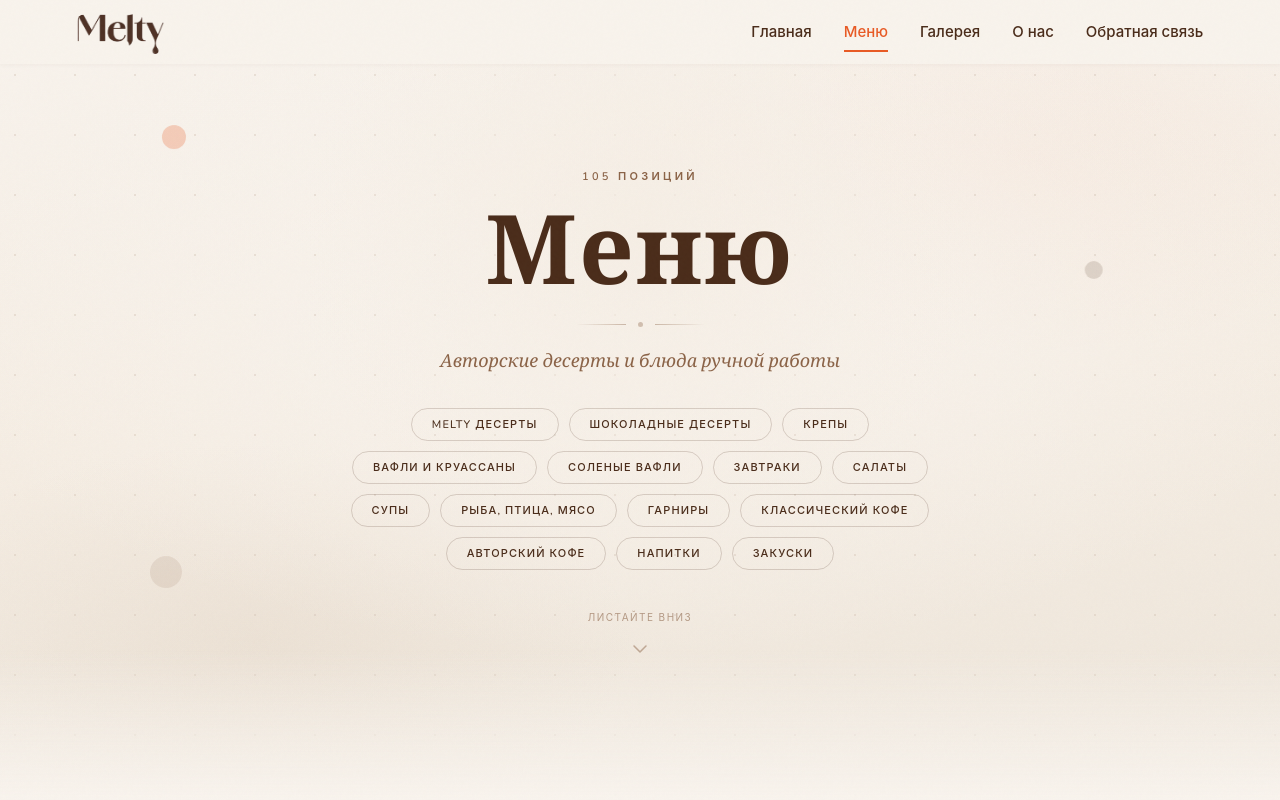
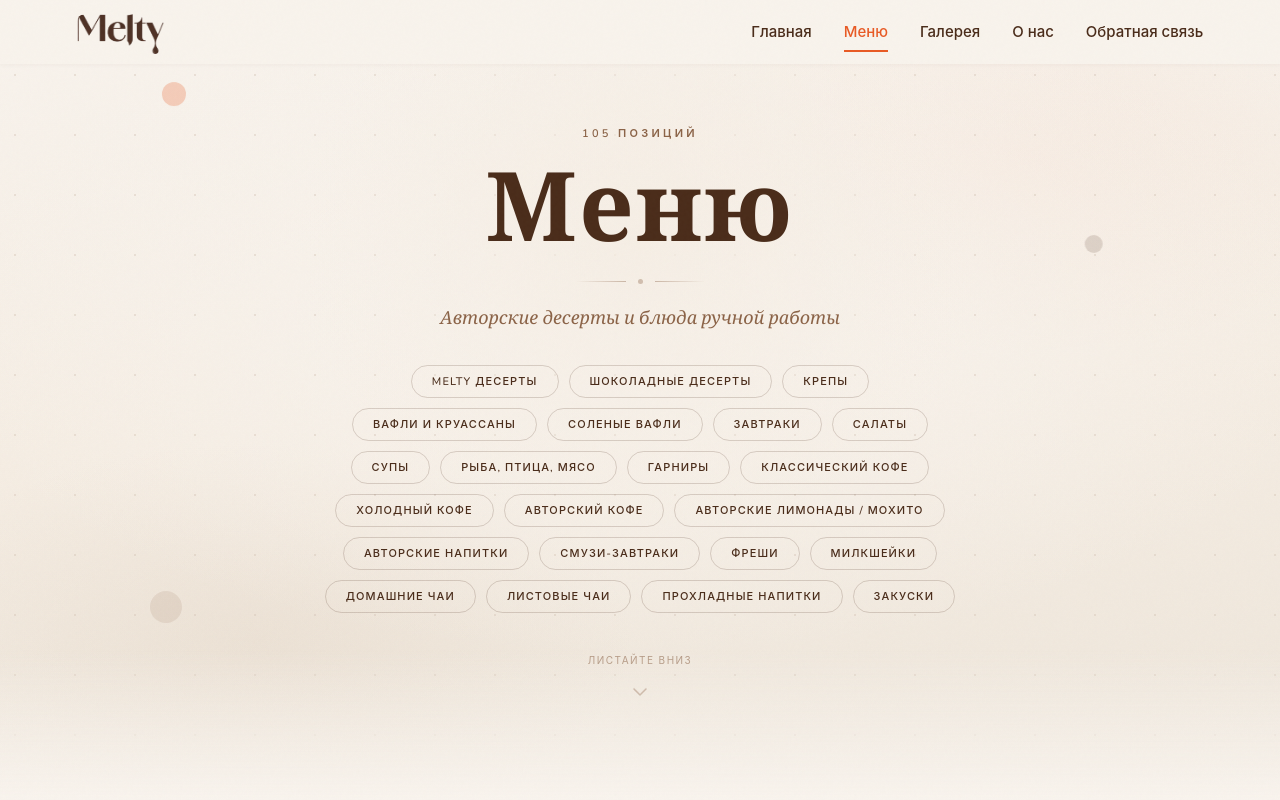
Before and after one commit to alenki/melty, a React (Vite) app: page /menu in a window 1280 px wide. Shown: the top 800 px of the page. Built offline with nearby package versions, Linux system fonts and the light colour scheme.

Commit message:
updated drink categories

```diff
--- a/src/components/Menu/CategoryFilter.tsx
+++ b/src/components/Menu/CategoryFilter.tsx
@@ -20,8 +20,16 @@ export default function CategoryFilter({ activeCategory, onCategoryChange }: Cat
     'main-dishes',
     'sides',
     'coffee',
+    'cold-coffee',
     'author-coffee',
-    'lemonades',
+    'lemonades-mojito',
+    'author-drinks',
+    'smoothies',
+    'fresh-juices',
+    'milkshakes',
+    'house-teas',
+    'leaf-teas',
+    'soft-drinks',
     'other'
   ];
 
--- a/src/data/menu.ts
+++ b/src/data/menu.ts
@@ -1,7 +1,15 @@
 export type MenuCategory =
   | 'coffee'
+  | 'cold-coffee'
   | 'author-coffee'
-  | 'lemonades'
+  | 'lemonades-mojito'
+  | 'author-drinks'
+  | 'smoothies'
+  | 'fresh-juices'
+  | 'milkshakes'
+  | 'house-teas'
+  | 'leaf-teas'
+  | 'soft-drinks'
   | 'melty-desserts'
   | 'chocolate-desserts'
   | 'waffles-croissants'
@@ -35,8 +43,16 @@ export const categoryLabels: Record<MenuCategory, string> = {
   'main-dishes': 'Рыба, Птица, Мясо',
   'sides': 'Гарниры',
   'coffee': 'Классический кофе',
+  'cold-coffee': 'Холодный кофе',
   'author-coffee': 'Авторский кофе',
-  'lemonades': 'Напитки',
+  'lemonades-mojito': 'Авторские лимонады / Мохито',
+  'author-drinks': 'Авторские напитки',
+  'smoothies': 'Смузи-Завтраки',
+  'fresh-juices': 'Фреши',
+  'milkshakes': 'Милкшейки',
+  'house-teas': 'Домашние чаи',
+  'leaf-teas': 'Листовые чаи',
+  'soft-drinks': 'Прохладные напитки',
   'other': 'Закуски'
 };
 
@@ -696,7 +712,7 @@ export const menuItems: MenuItem[] = [
     name: 'Бамбл',
     description: 'Кофейно-апельсиновый или гранатовый коктейль со льдом',
     price: 270,
-    category: 'author-coffee',
+    category: 'cold-coffee',
     image: '/data/menu/3/image copy 27.png'
   },
   {
@@ -704,7 +720,7 @@ export const menuItems: MenuItem[] = [
     name: 'Бамбл на апельсиновом фреше',
     description: 'Бамбл на свежевыжатом апельсиновом соке',
     price: 360,
-    category: 'author-coffee',
+    category: 'cold-coffee',
     image: '/data/menu/3/image copy 30.png'
   },
   {
@@ -712,7 +728,7 @@ export const menuItems: MenuItem[] = [
     name: 'Эспрессо-тоник',
     description: 'Освежающий эспрессо с тоником и льдом',
     price: 260,
-    category: 'author-coffee',
+    category: 'cold-coffee',
     image: '/data/menu/3/image copy 45.png'
   },
   {
@@ -720,7 +736,7 @@ export const menuItems: MenuItem[] = [
     name: 'Фраппе',
     description: 'Ледяной кофейный напиток с молоком',
     price: 290,
-    category: 'author-coffee',
+    category: 'cold-coffee',
     image: '/data/menu/3/image copy 44.png'
   },
 
@@ -748,7 +764,7 @@ export const menuItems: MenuItem[] = [
     name: 'Мохито Классический',
     description: 'Классический безалкогольный мохито с мятой и лаймом',
     price: 270,
-    category: 'lemonades',
+    category: 'lemonades-mojito',
     image: '/data/menu/3/image copy 57.png'
   },
   {
@@ -756,7 +772,7 @@ export const menuItems: MenuItem[] = [
     name: 'Мохито «Маракуйя»',
     description: 'Освежающий мохито с экзотической маракуйей',
     price: 295,
-    category: 'lemonades',
+    category: 'lemonades-mojito',
     image: '/data/menu/3/image copy 60.png'
   },
   {
@@ -764,7 +780,7 @@ export const menuItems: MenuItem[] = [
     name: 'Клюква-Вишня',
     description: 'Ягодный лимонад с клюквой и вишней',
     price: 260,
-    category: 'lemonades',
+    category: 'lemonades-mojito',
     image: '/data/menu/3/image copy 93.png'
   },
   {
@@ -772,7 +788,7 @@ export const menuItems: MenuItem[] = [
     name: 'Dona Rossa',
     description: 'Авторский лимонад с ягодами',
     price: 260,
-    category: 'lemonades',
+    category: 'lemonades-mojito',
     image: '/data/menu/3/image copy 37.png'
   },
 
@@ -782,7 +798,7 @@ export const menuItems: MenuItem[] = [
     name: 'Апероль «Спритц»',
     description: 'Безалкогольный напиток в стиле Апероль Шприц',
     price: 250,
-    category: 'lemonades',
+    category: 'author-drinks',
     image: '/data/menu/3/image copy 34.png'
   },
   {
@@ -790,7 +806,7 @@ export const menuItems: MenuItem[] = [
     name: 'Палома «Грейпфрут-карамель»',
     description: 'Авторский напиток с грейпфрутом и карамелью',
     price: 220,
-    category: 'lemonades',
+    category: 'author-drinks',
     image: '/data/menu/3/image copy 35.png'
   },
 
@@ -800,7 +816,7 @@ export const menuItems: MenuItem[] = [
     name: 'Орехово-банановый смузи с овсянкой',
     description: 'Питательный смузи с бананом, орехами и овсянкой',
     price: 250,
-    category: 'lemonades',
+    category: 'smoothies',
     image: '/data/menu/3/image copy 97.png'
   },
   {
@@ -808,7 +824,7 @@ export const menuItems: MenuItem[] = [
     name: 'Green Break',
     description: 'Зелёный детокс-смузи для бодрого дня',
     price: 300,
-    category: 'lemonades',
+    category: 'smoothies',
     image: '/data/menu/3/image copy 98.png'
   },
 
@@ -818,7 +834,7 @@ export const menuItems: MenuItem[] = [
     name: 'Апельсиновый фреш',
     description: 'Свежевыжатый апельсиновый сок',
     price: 250,
-    category: 'lemonades',
+    category: 'fresh-juices',
     image: '/data/menu/3/image copy 33.png'
   },
   {
@@ -826,7 +842,7 @@ export const menuItems: MenuItem[] = [
     name: 'Грейпфрутовый фреш',
     description: 'Свежевыжатый грейпфрутовый сок',
     price: 370,
-    category: 'lemonades',
+    category: 'fresh-juices',
     image: '/data/menu/3/image copy 94.png'
   },
 
@@ -836,7 +852,7 @@ export const menuItems: MenuItem[] = [
     name: 'Ванильно-Банановый милкшейк',
     description: 'Сладкий молочный коктейль с ванилью и бананом',
     price: 250,
-    category: 'lemonades',
+    category: 'milkshakes',
     image: '/data/menu/3/image copy 32.png'
   },
   {
@@ -844,7 +860,7 @@ export const menuItems: MenuItem[] = [
     name: 'Милкшейк Oreo',
     description: 'Молочный коктейль с печеньем Oreo',
     price: 350,
-    category: 'lemonades',
+    category: 'milkshakes',
     image: '/data/menu/3/image copy 63.png'
   },
   {
@@ -852,7 +868,7 @@ export const menuItems: MenuItem[] = [
     name: 'Милкшейк Чизкейк',
     description: 'Молочный коктейль со вкусом чизкейка',
     price: 350,
-    category: 'lemonades',
+    category: 'milkshakes',
     image: '/data/menu/3/image copy 56.png'
   },
 
@@ -862,7 +878,7 @@ export const menuItems: MenuItem[] = [
     name: 'Ягодный чай',
     description: 'Ароматный чай с лесными ягодами',
     price: 320,
-    category: 'lemonades',
+    category: 'house-teas',
     image: '/data/menu/3/image copy 61.png'
   },
   {
@@ -870,7 +886,7 @@ export const menuItems: MenuItem[] = [
     name: 'Облепиховый чай',
     description: 'Витаминный чай с облепихой',
     price: 300,
-    category: 'lemonades',
+    category: 'house-teas',
     image: '/data/menu/3/image copy 62.png'
   },
   {
@@ -878,7 +894,7 @@ export const menuItems: MenuItem[] = [
     name: 'Цитрусово-имбирный чай',
     description: 'Согревающий чай с цитрусами и имбирём',
     price: 350,
-    category: 'lemonades',
+    category: 'house-teas',
     image: '/data/menu/3/image copy 29.png'
   },
   {
@@ -886,7 +902,7 @@ export const menuItems: MenuItem[] = [
     name: 'Манго-Вишня чай',
     description: 'Фруктовый чай с манго и вишней',
     price: 350,
-    category: 'lemonades',
+    category: 'house-teas',
     image: '/data/menu/3/image copy 96.png'
   },
 
@@ -896,7 +912,7 @@ export const menuItems: MenuItem[] = [
     name: 'Чёрный чай',
     description: 'Классический чёрный чай',
     price: 260,
-    category: 'lemonades',
+    category: 'leaf-teas',
     image: '/data/menu/3/image copy 59.png'
   },
   {
@@ -904,7 +920,7 @@ export const menuItems: MenuItem[] = [
     name: 'Зелёный чай с жасмином',
     description: 'Зелёный чай с цветками жасмина',
     price: 260,
-    category: 'lemonades',
+    category: 'leaf-teas',
     image: '/data/menu/3/image copy 58.png'
   },
   {
@@ -912,7 +928,7 @@ export const menuItems: MenuItem[] = [
     name: 'Молочный улун',
     description: 'Китайский молочный улун с нежным сливочным вкусом',
     price: 260,
-    category: 'lemonades',
+    category: 'leaf-teas',
     image: '/data/menu/3/image copy 28.png'
   },
 
@@ -922,7 +938,7 @@ export const menuItems: MenuItem[] = [
     name: 'Coca-Cola / Coca-Cola Zero',
     description: 'Coca-Cola или Coca-Cola Zero на выбор',
     price: 200,
-    category: 'lemonades',
+    category: 'soft-drinks',
     image: '/data/menu/3/image copy 55.png'
   },
   {
@@ -930,7 +946,7 @@ export const menuItems: MenuItem[] = [
     name: 'Сок Rich',
     description: 'Сок Rich апельсин или яблоко на выбор',
     price: 150,
-    category: 'lemonades',
+    category: 'soft-drinks',
     image: '/data/menu/3/image copy 31.png'
   }
 ];
--- a/src/pages/MenuPage.tsx
+++ b/src/pages/MenuPage.tsx
@@ -19,8 +19,16 @@ const categoryOrder: MenuCategory[] = [
   'main-dishes',
   'sides',
   'coffee',
+  'cold-coffee',
   'author-coffee',
-  'lemonades',
+  'lemonades-mojito',
+  'author-drinks',
+  'smoothies',
+  'fresh-juices',
+  'milkshakes',
+  'house-teas',
+  'leaf-teas',
+  'soft-drinks',
   'other',
 ];
 
@@ -36,8 +44,16 @@ const categoryDescriptions: Record<MenuCategory, string> = {
   'main-dishes': 'Блюда из рыбы, птицы и мяса',
   'sides': 'Гарниры к основным блюдам',
   'coffee': 'Классические кофейные напитки на зерне спешелти',
+  'cold-coffee': 'Холодные кофейные напитки со льдом',
   'author-coffee': 'Авторские кофейные напитки от нашего бариста',
-  'lemonades': 'Прохладительные напитки и лимонады',
+  'lemonades-mojito': 'Авторские лимонады и безалкогольные мохито',
+  'author-drinks': 'Безалкогольные авторские напитки',
+  'smoothies': 'Питательные смузи для бодрого утра',
+  'fresh-juices': 'Свежевыжатые соки',
+  'milkshakes': 'Молочные коктейли с разными вкусами',
+  'house-teas': 'Ароматные фруктовые и ягодные чаи',
+  'leaf-teas': 'Классические листовые чаи',
+  'soft-drinks': 'Прохладительные напитки',
   'other': 'Лёгкие закуски и перекусы',
 };
 
```
Also changed, not shown: .claude/settings.local.json.
